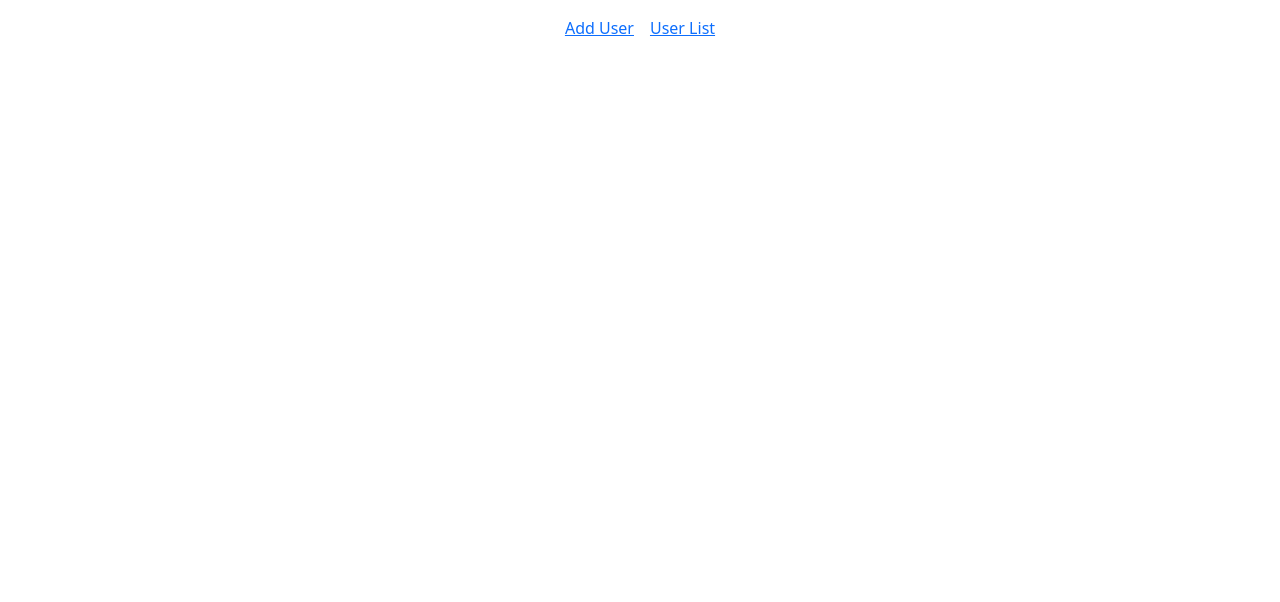
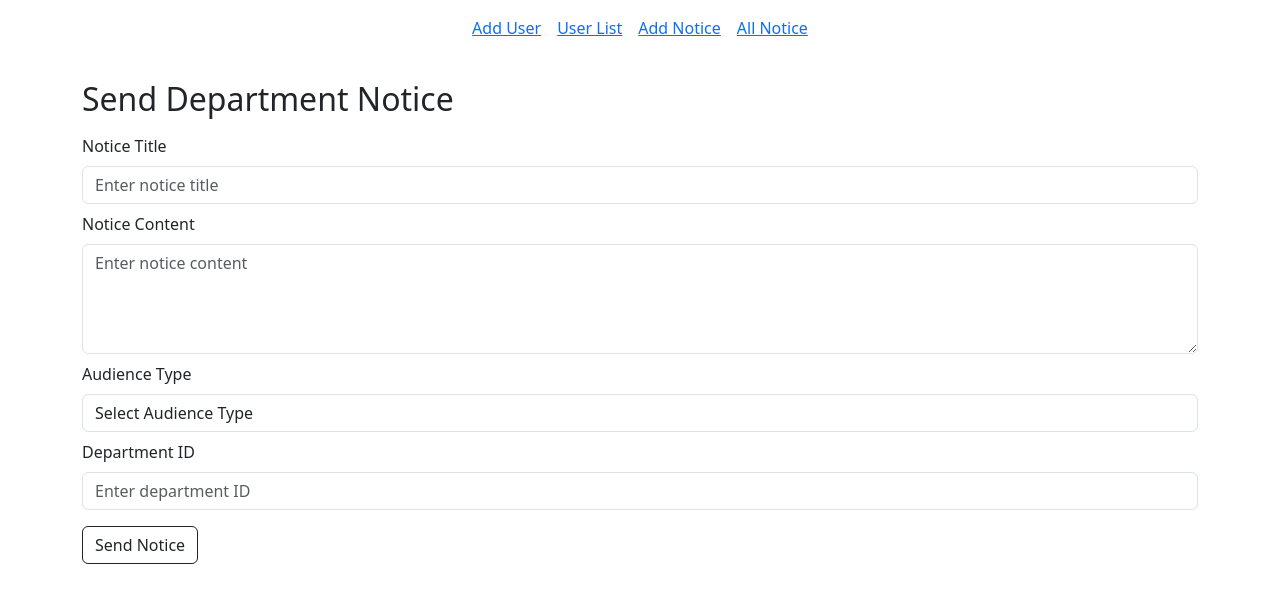
Before and after one commit to sasjb/Batch-Track-Frontend, a React (Create React App) app: page /addNotice in a window 1280 px wide. Before the commit this address had no page. Shown: the top 602 px of the page. Built offline with nearby package versions, Linux system fonts and the light colour scheme.

Commit message:
frontend done by niaz

```diff
--- a/src/App.js
+++ b/src/App.js
@@ -9,6 +9,8 @@ import UserList from './Componets/UserList';
 import {Route, Routes} from "react-router-dom";
 import NavBar from "./Componets/NavBar";
 import Toast from "./Componets/Toast";
+import AddNotice from "./Componets/Notice/AddNotice";
+import AllNotice from "./Componets/Notice/AllNotice";
 
 function App() {
   return (
@@ -17,6 +19,8 @@ function App() {
       <Routes>
           <Route path="/" element={<AddUser/>} />
           <Route path="/userList" element={<UserList/>} />
+          <Route path="/addNotice" element={<AddNotice/>} />
+          <Route path="/allNotice" element={<AllNotice/>} />
       </Routes>
        <Toast/>
    </Fragment>
--- a/src/Componets/NavBar.js
+++ b/src/Componets/NavBar.js
@@ -10,6 +10,8 @@ function NavBar(props) {
                 <Nav className="nav">
                     <Nav.Link><Link to="/" >Add User</Link></Nav.Link>
                     <Nav.Link><Link to="/userList" >User List</Link></Nav.Link>
+                    <Nav.Link><Link to="/addNotice" >Add Notice</Link></Nav.Link>
+                    <Nav.Link><Link to="/allNotice" >All Notice</Link></Nav.Link>
                 </Nav>
             </Navbar.Collapse>
         </Navbar>
--- /dev/null
+++ b/src/Componets/Notice/AddNotice.js
@@ -0,0 +1,97 @@
+import React, { useState } from 'react';
+import { addNotice } from '../../api/noticeApi';
+import { Button, Container, Form } from 'react-bootstrap';
+import { toast } from 'react-toastify';
+
+const AddNotice = () => {
+    const [formData, setFormData] = useState({
+        title: '',
+        content: '',
+        audienceType: '',
+        departmentId: '',
+    });
+
+    const handleChange = (e) => setFormData({ ...formData, [e.target.name]: e.target.value });
+
+    const handleSubmit = async (e) => {
+        e.preventDefault();
+        try {
+            await addNotice(formData); // Calls your API to send the notice
+            toast.success("Department notice sent successfully");
+            // Optionally reset the form
+            setFormData({ title: '', content: '', audienceType: '', departmentId: '' });
+        } catch (error) {
+            toast.error("Error sending department notice");
+            console.error('Error sending department notice', error);
+        }
+    };
+
+    return (
+        <Container>
+            <h2 className="mt-4">Send Department Notice</h2>
+            <Form onSubmit={handleSubmit}>
+                {/* Title Input */}
+                <Form.Group controlId="title">
+                    <Form.Label className="mt-2">Notice Title</Form.Label>
+                    <Form.Control
+                        name="title"
+                        value={formData.title}
+                        onChange={handleChange}
+                        placeholder="Enter notice title"
+                        required
+                    />
+                </Form.Group>
+
+                {/* Content Input */}
+                <Form.Group controlId="content">
+                    <Form.Label className="mt-2">Notice Content</Form.Label>
+                    <Form.Control
+                        as="textarea"
+                        rows={4}
+                        name="content"
+                        value={formData.content}
+                        onChange={handleChange}
+                        placeholder="Enter notice content"
+                        required
+                    />
+                </Form.Group>
+
+                {/* Audience Type Input */}
+                <Form.Group controlId="audienceType">
+                    <Form.Label className="mt-2">Audience Type</Form.Label>
+                    <Form.Control
+                        as="select"
+                        name="audienceType"
+                        value={formData.audienceType}
+                        onChange={handleChange}
+                        required
+                    >
+                        <option value="">Select Audience Type</option>
+                        <option value="employees">Employees</option>
+                        <option value="management">Management</option>
+                        <option value="all">All</option>
+                    </Form.Control>
+                </Form.Group>
+
+                {/* Department ID Input */}
+                <Form.Group controlId="departmentId">
+                    <Form.Label className="mt-2">Department ID</Form.Label>
+                    <Form.Control
+                        name="departmentId"
+                        value={formData.departmentId}
+                        onChange={handleChange}
+                        placeholder="Enter department ID"
+                        required
+                    />
+                </Form.Group>
+
+                {/* Submit Button */}
+                <Button type="submit" variant="outline-dark" className="mt-3">
+                    Send Notice
+                </Button>
+            </Form>
+        </Container>
+    );
+};
+
+export default AddNotice;
--- /dev/null
+++ b/src/Componets/Notice/AllNotice.js
@@ -0,0 +1,81 @@
+import React, { useState, useEffect } from 'react';
+import { Container, Table, Spinner } from 'react-bootstrap';
+import {getAllNotice} from "../../api/noticeApi";  // For displaying a table of notices
+
+function AllNotice() {
+    // State to store the list of notices and loading state
+    const [notices, setNotices] = useState([]);
+    const [loading, setLoading] = useState(true);
+    const [error, setError] = useState(null);
+
+    // Fetch notices when the component is mounted
+    useEffect(() => {
+        const fetchNotices = async () => {
+            try {
+                // Make API call to get all notices (replace with your actual API endpoint)
+                const response = await getAllNotice();
+                if (response.data && response.data.notices) {
+                    setNotices(response.data.notices);  // Store the fetched notices
+                }
+                setLoading(false);  // Update loading state
+            } catch (err) {
+                setError('Failed to fetch notices.');  // Handle error
+                setLoading(false);  // Update loading state
+            }
+        };
+
+        fetchNotices();
+    }, []);  // Empty dependency array ensures this runs only once when the component mounts
+
+    if (loading) {
+        // Display loading spinner while data is being fetched
+        return (
+            <Container>
+                <Spinner animation="border" role="status">
+                    <span className="sr-only">Loading...</span>
+                </Spinner>
+            </Container>
+        );
+    }
+
+    if (error) {
+        // Display error message if there was an issue fetching data
+        return (
+            <Container>
+                <p>{error}</p>
+            </Container>
+        );
+    }
+
+    return (
+        <Container>
+            <h2 className="mt-4">All Notices</h2>
+            {/* Display notices in a table */}
+            <Table striped bordered hover responsive>
+                <thead>
+                <tr>
+                    <th>Title</th>
+                    <th>Content</th>
+                    <th>Audience Type</th>
+                    <th>Department ID</th>
+                    <th>Created At</th>
+                </tr>
+                </thead>
+                <tbody>
+                {/* Loop over notices and display each one in a table row */}
+                {notices.map((notice) => (
+                    <tr key={notice._id}>
+                        <td>{notice.title}</td>
+                        <td>{notice.content}</td>
+                        <td>{notice.audienceType}</td>
+                        <td>{notice.departmentId}</td>
+                        <td>{new Date(notice.timestamp).toLocaleString()}</td>
+                    </tr>
+                ))}
+                </tbody>
+            </Table>
+        </Container>
+    );
+}
+
+export default AllNotice;
--- /dev/null
+++ b/src/api/noticeApi.js
@@ -0,0 +1,6 @@
+import axios from 'axios';
+
+const API_URL = 'http://localhost:5000';
+
+export const addNotice = (userData) => axios.post(`${API_URL}/api/addNotice/sendNotice`, userData);
+export const getAllNotice = (userData) => axios.get(`${API_URL}/api/addNotice/notices`);
```
